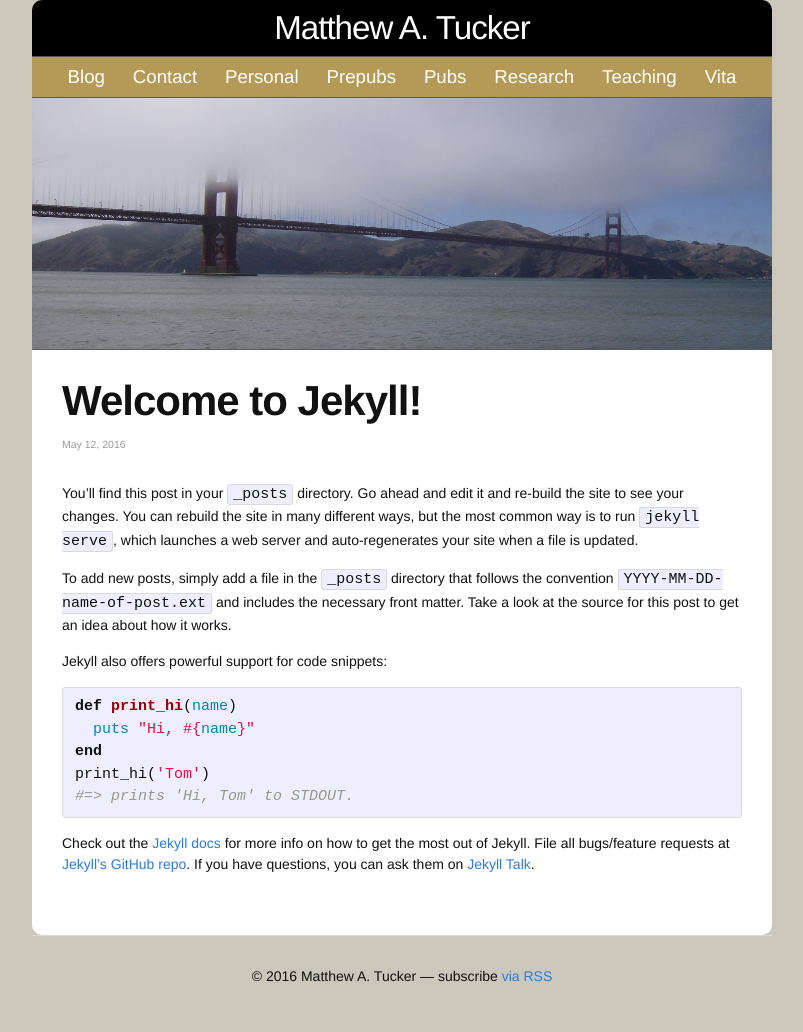
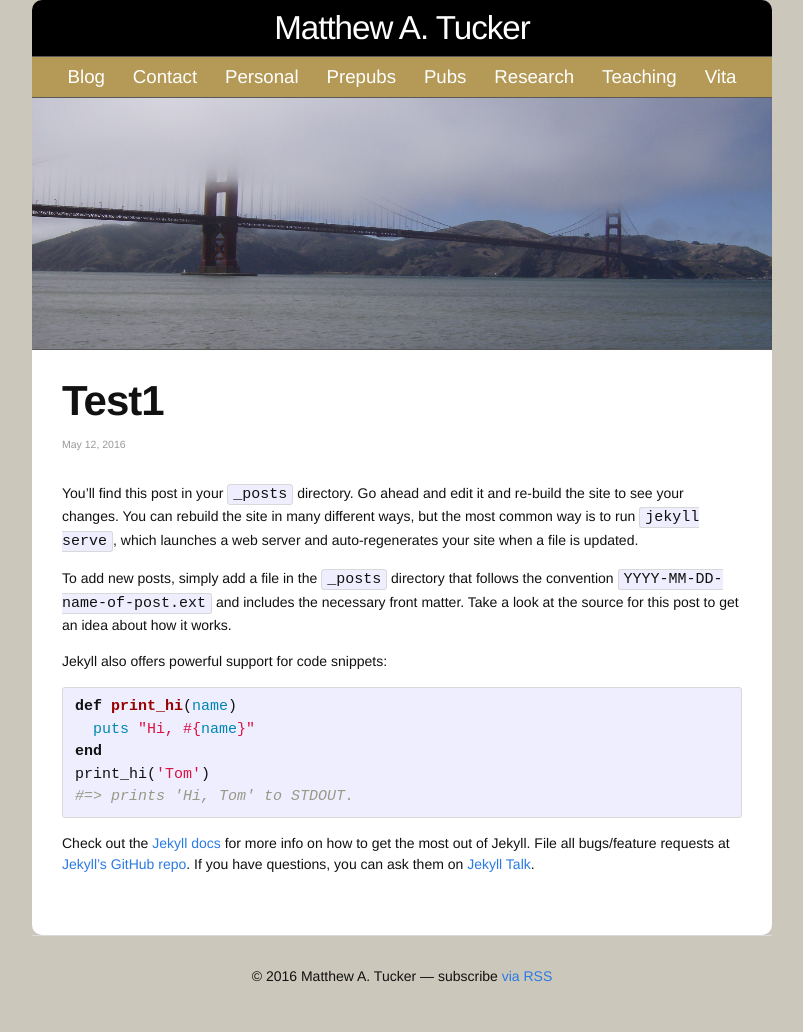
Before and after one commit to matthew-tucker/matthew-tucker.github.io, a Jekyll site: the page built from _posts/blog/2016-05-12-welcome-to-jekyll.markdown, in a window 1280 px wide. Shown: the whole page, without its empty margins (238-1041 px from the left). Built offline with Jekyll 4.4.1, drawn with Linux system fonts in a browser that asks for light colours.

Commit message:
more blog stuff

```diff
--- a/_posts/blog/2016-05-12-welcome-to-jekyll.markdown
+++ b/_posts/blog/2016-05-12-welcome-to-jekyll.markdown
@@ -1,8 +1,9 @@
 ---
 layout: post
-title:  "Welcome to Jekyll!"
+title:  "Test1"
 date:   2016-05-12 11:47:12 +0400
-categories: jekyll update
+categories: blog
+tags: fencing
 ---
 You’ll find this post in your `_posts` directory. Go ahead and edit it and re-build the site to see your changes. You can rebuild the site in many different ways, but the most common way is to run `jekyll serve`, which launches a web server and auto-regenerates your site when a file is updated.
 
--- a/_sass/_blog-layout.scss
+++ b/_sass/_blog-layout.scss
@@ -48,10 +48,30 @@
 	border-bottom: 1px solid $blue-light-grey;
 	border-top-right-radius: 10px;
     border-bottom-right-radius: 10px;
+
+    & div:not(:last-child) {
+	    border-bottom: 1px dashed $black;
+    }
+
+    & p {
+	    padding-left: $spacing-unit / 4;
+	    //padding-top: $spacing-unit / 2;
+    }
 }
 
-.nav-list li {
-	list-style-type: none;
+.nav-list {
+
+	margin-left: $spacing-unit / 2;
+
+	& li {
+		list-style-type: none;
+	}
+}
+
+.nav-header {
+	font-weight: bold;
+	font-size: $big-font-size;
+	margin-bottom: 0;
 }
 
 .blog-content {
--- a/css/blog-main.scss
+++ b/css/blog-main.scss
@@ -35,10 +35,10 @@
 $brand-color:      			#2a7ae2;
 
 // Width of the content area
-$content-width:    800px;
+$content-width:    900px;
 
-$on-palm:          600px;
-$on-laptop:        800px;
+$on-palm:          700px;
+$on-laptop:        900px;
 
 
 // Use media queries like this:
```
Also changed, not shown: _layouts/blog.html (+24 -1 lines).
